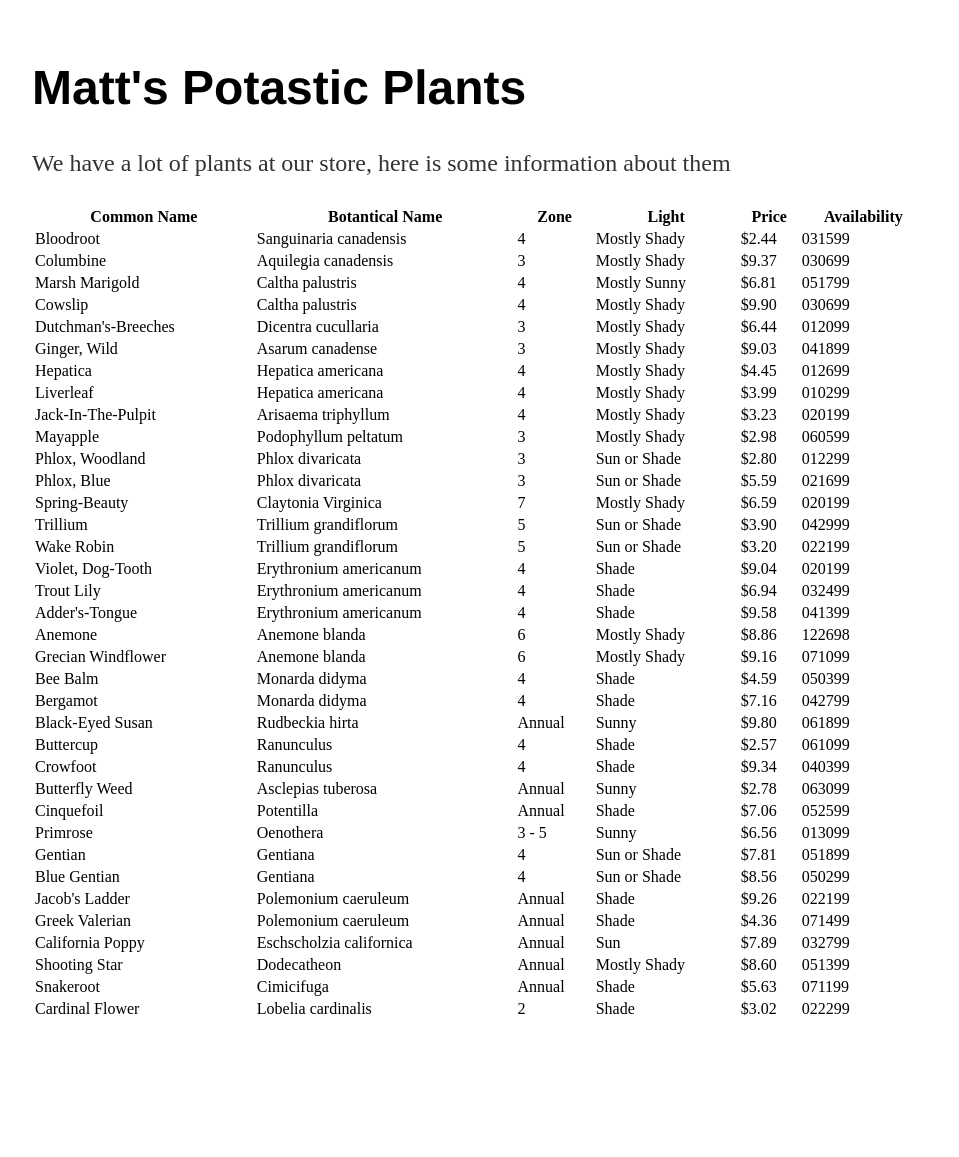
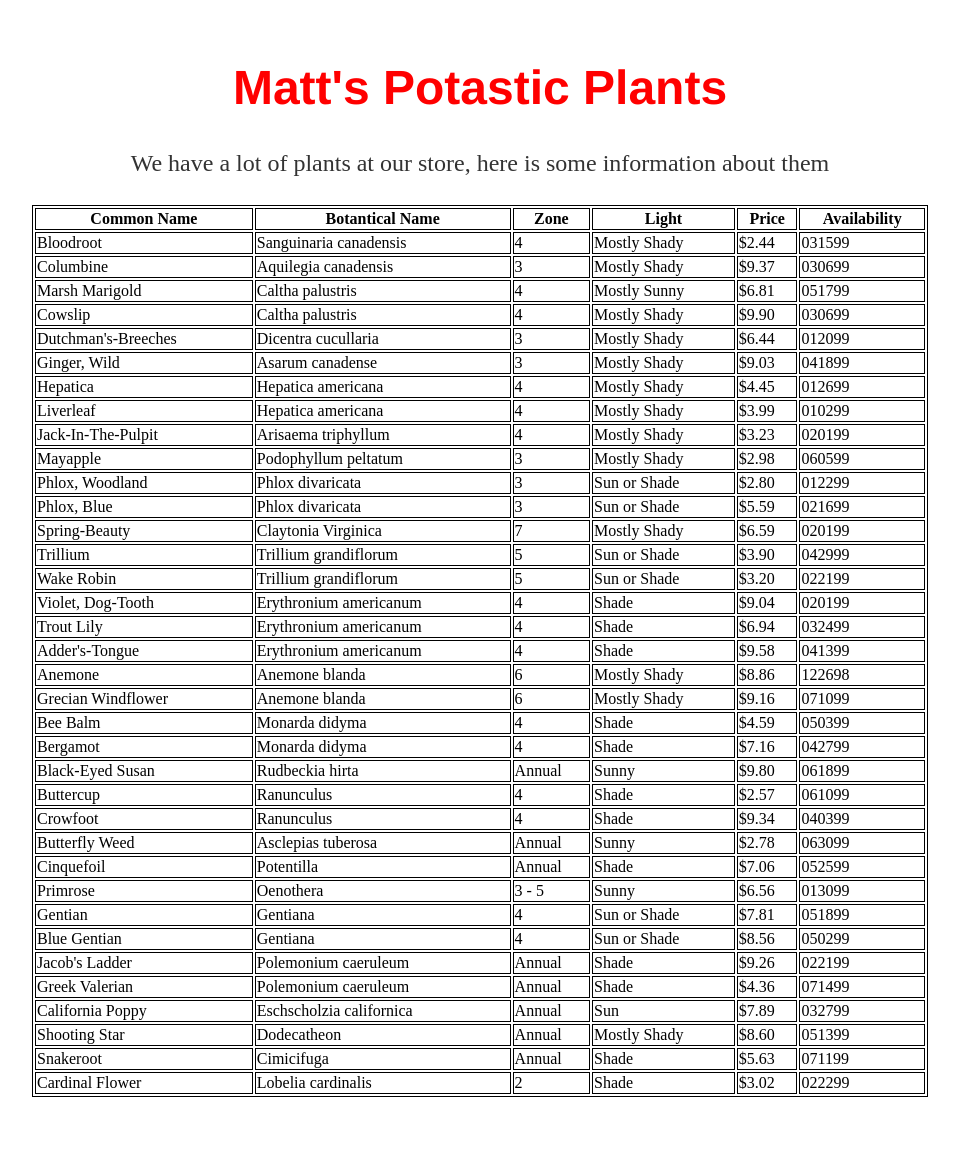
Before and after one commit to mmalher/mmalher.github.io, a Jekyll site: the page assignments/XSLT_Homework1/plant.html, which Jekyll copies as it is, in a window 1280 px wide. Shown: the whole page, without its empty margins (160-1119 px from the left). Built offline with Jekyll 4.4.1, drawn with Linux system fonts in a browser that asks for light colours; before the commit the page ends 1081 px from its top, so only the background shows below that.

Commit message:
Update main.css

```diff
--- a/css/main.css
+++ b/css/main.css
@@ -41,3 +41,20 @@ ul.posts {
 ul.posts li {
     list-style: none;
 }
+
+h1 {
+    color: red;
+    text-align: center;
+}
+
+h2 {
+    color: blue;
+}
+
+table, th, td {
+    border: 1px solid black;
+}
+
+p {
+    text-align:center;
+}
```
